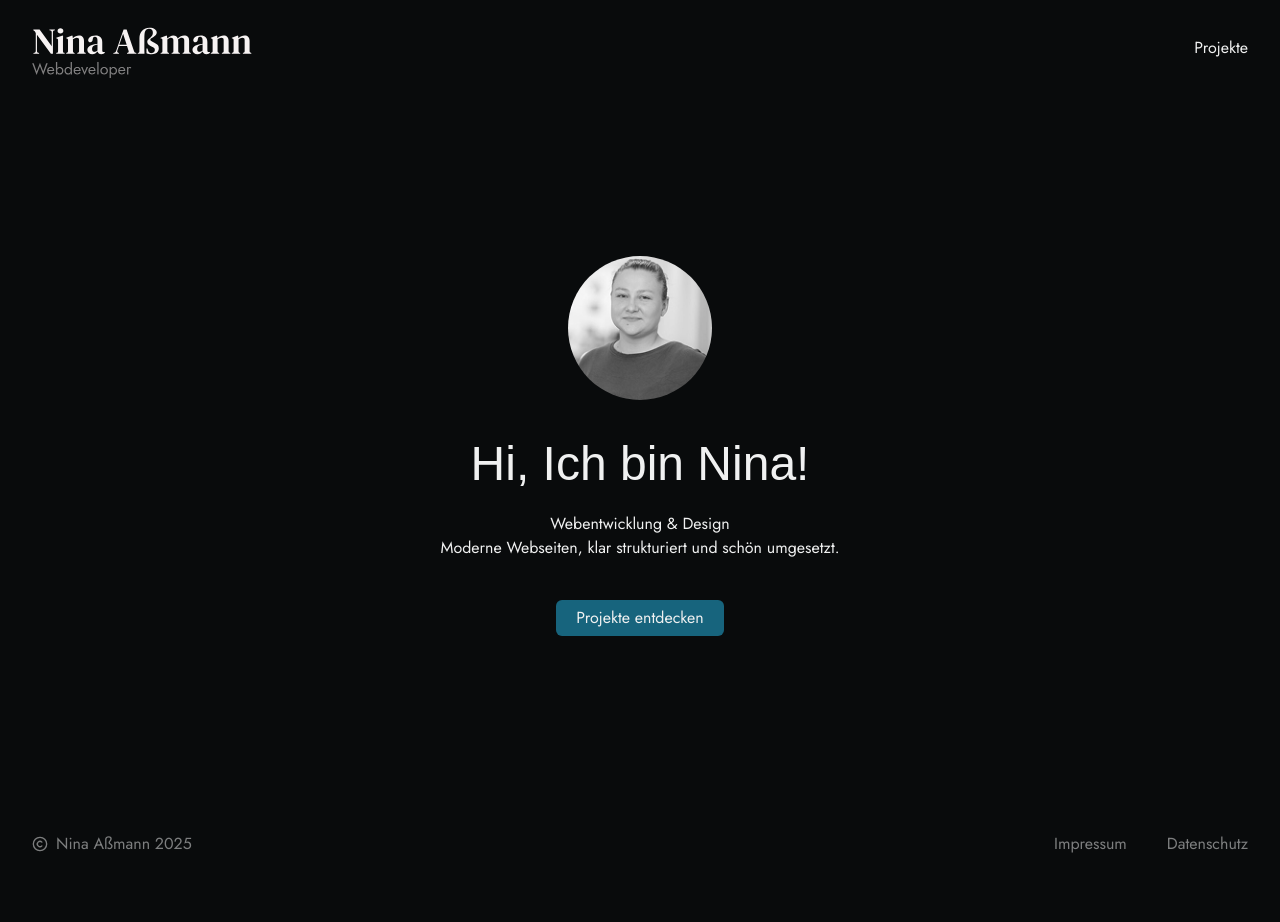
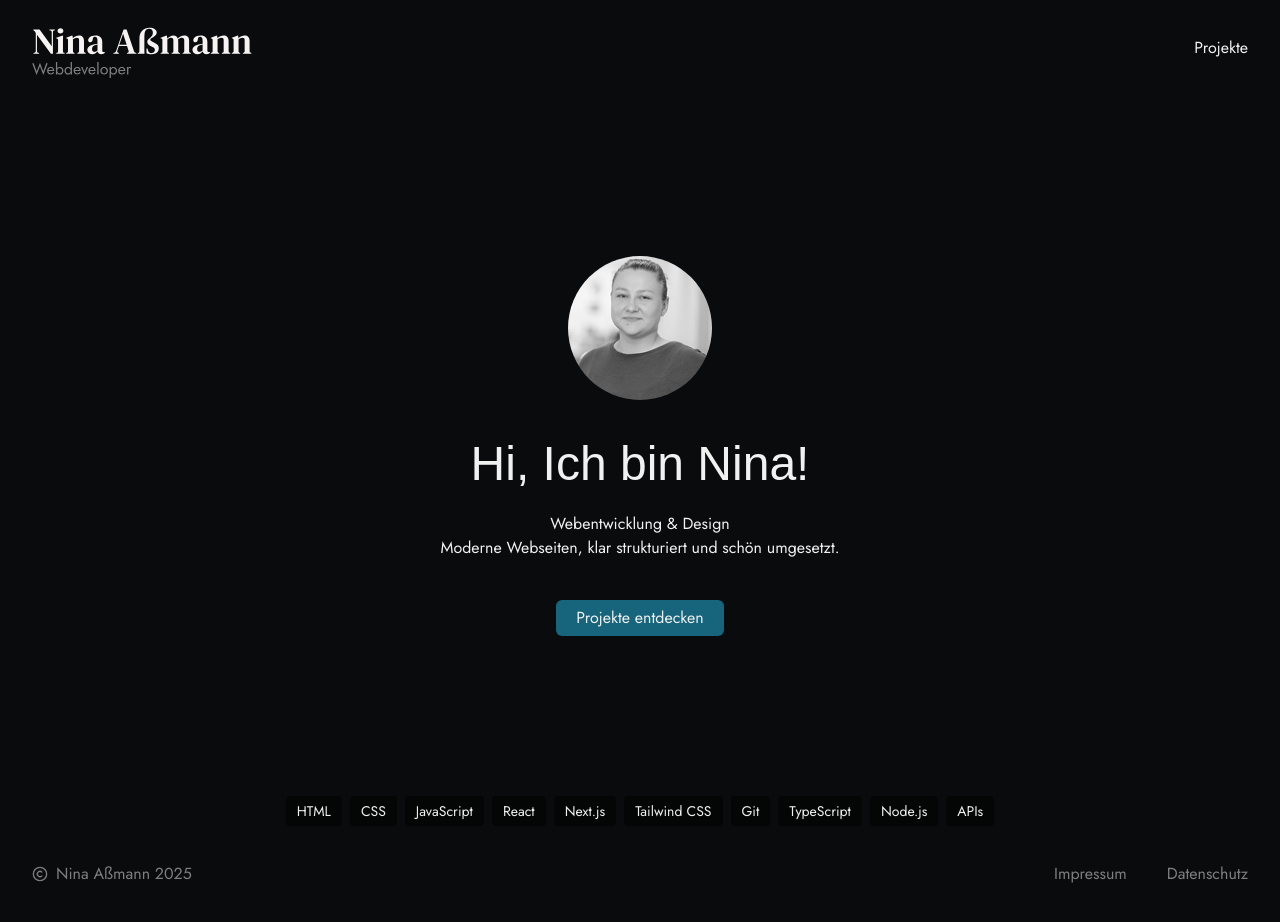
Before and after one commit to ninaassmann/portfolio-website, a Next.js app: page / in a window 1280 px wide. Before the commit the page ends 892 px from the top, so only its background shows below. Built offline with nearby package versions, Linux system fonts and the light colour scheme; a web font is replaced by a local one.

Commit message:
add skill section

```diff
--- a/app/page.tsx
+++ b/app/page.tsx
@@ -1,3 +1,4 @@
+import Skills from "@/components/Skills";
 import { Button } from "@/components/ui/button";
 import Image from "next/image";
 
@@ -23,6 +24,7 @@ export default function Home() {
         </div>
         <Button>Projekte entdecken</Button>
       </section>
+      <Skills />
     </main>
   );
 }
--- /dev/null
+++ b/components/Skills.tsx
@@ -0,0 +1,14 @@
+import { skills } from "@/lib/skills";
+import { Badge } from "./ui/badge";
+
+export default function Skills() {
+  return (
+    <section className="flex gap-2 items-center justify-center flex-wrap max-w-4/5 mx-auto">
+      {skills.map((skill) => (
+        <Badge variant={"default"} key={skill}>
+          {skill}
+        </Badge>
+      ))}
+    </section>
+  );
+}
--- /dev/null
+++ b/components/ui/badge.tsx
@@ -0,0 +1,46 @@
+import * as React from "react";
+import { Slot } from "@radix-ui/react-slot";
+import { cva, type VariantProps } from "class-variance-authority";
+
+import { cn } from "@/lib/utils";
+
+const badgeVariants = cva(
+  "cursor-default inline-flex items-center justify-center rounded-sm border px-2.5 py-1 text-sm w-fit whitespace-nowrap shrink-0 [&>svg]:size-3 gap-1 [&>svg]:pointer-events-none focus-visible:border-ring focus-visible:ring-ring/50 focus-visible:ring-[3px] aria-invalid:ring-destructive/20 dark:aria-invalid:ring-destructive/40 aria-invalid:border-destructive transition-[color,box-shadow] overflow-hidden",
+  {
+    variants: {
+      variant: {
+        default:
+          "border-transparent bg-card text-primary-foreground [a&]:hover:bg-primary/90",
+        secondary:
+          "border-transparent bg-background text-muted-foreground [a&]:hover:bg-secondary/90",
+        destructive:
+          "border-transparent bg-destructive text-white [a&]:hover:bg-destructive/90 focus-visible:ring-destructive/20 dark:focus-visible:ring-destructive/40 dark:bg-destructive/60",
+        outline:
+          "text-foreground [a&]:hover:bg-accent [a&]:hover:text-accent-foreground",
+      },
+    },
+    defaultVariants: {
+      variant: "default",
+    },
+  }
+);
+
+function Badge({
+  className,
+  variant,
+  asChild = false,
+  ...props
+}: React.ComponentProps<"span"> &
+  VariantProps<typeof badgeVariants> & { asChild?: boolean }) {
+  const Comp = asChild ? Slot : "span";
+
+  return (
+    <Comp
+      data-slot="badge"
+      className={cn(badgeVariants({ variant }), className)}
+      {...props}
+    />
+  );
+}
+
+export { Badge, badgeVariants };
--- /dev/null
+++ b/lib/skills.ts
@@ -0,0 +1,12 @@
+export const skills = [
+  "HTML",
+  "CSS",
+  "JavaScript",
+  "React",
+  "Next.js",
+  "Tailwind CSS",
+  "Git",
+  "TypeScript",
+  "Node.js",
+  "APIs",
+];
```
